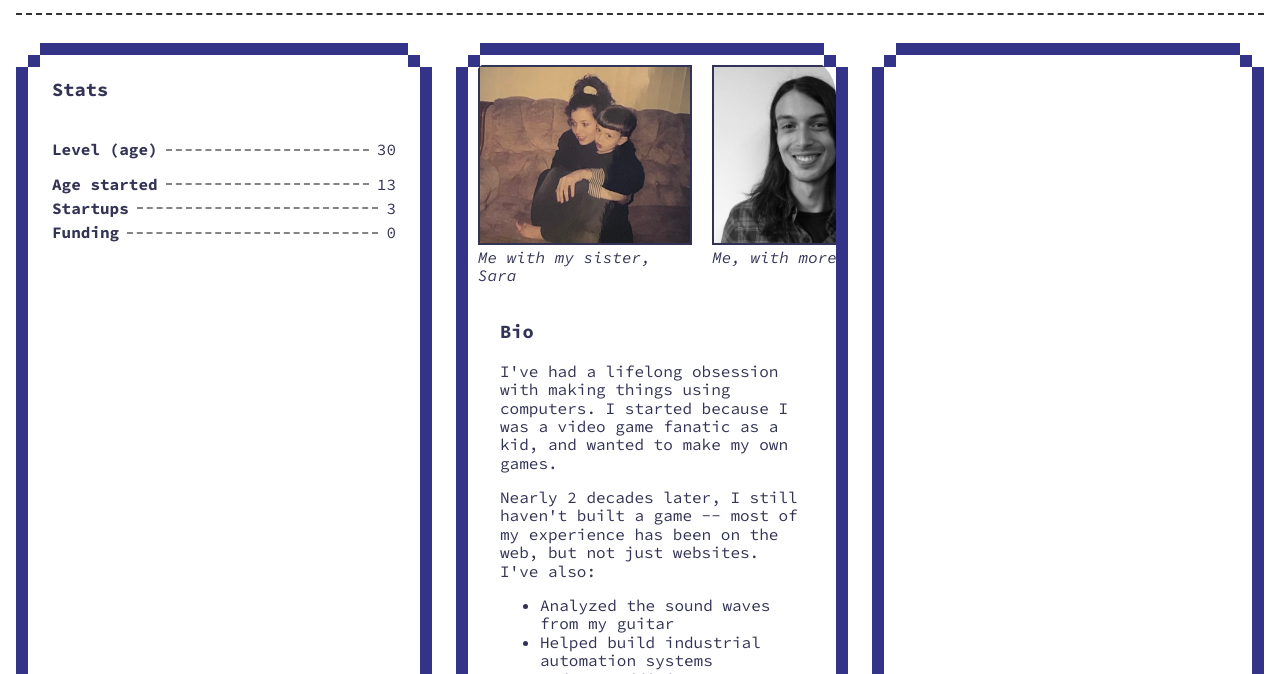
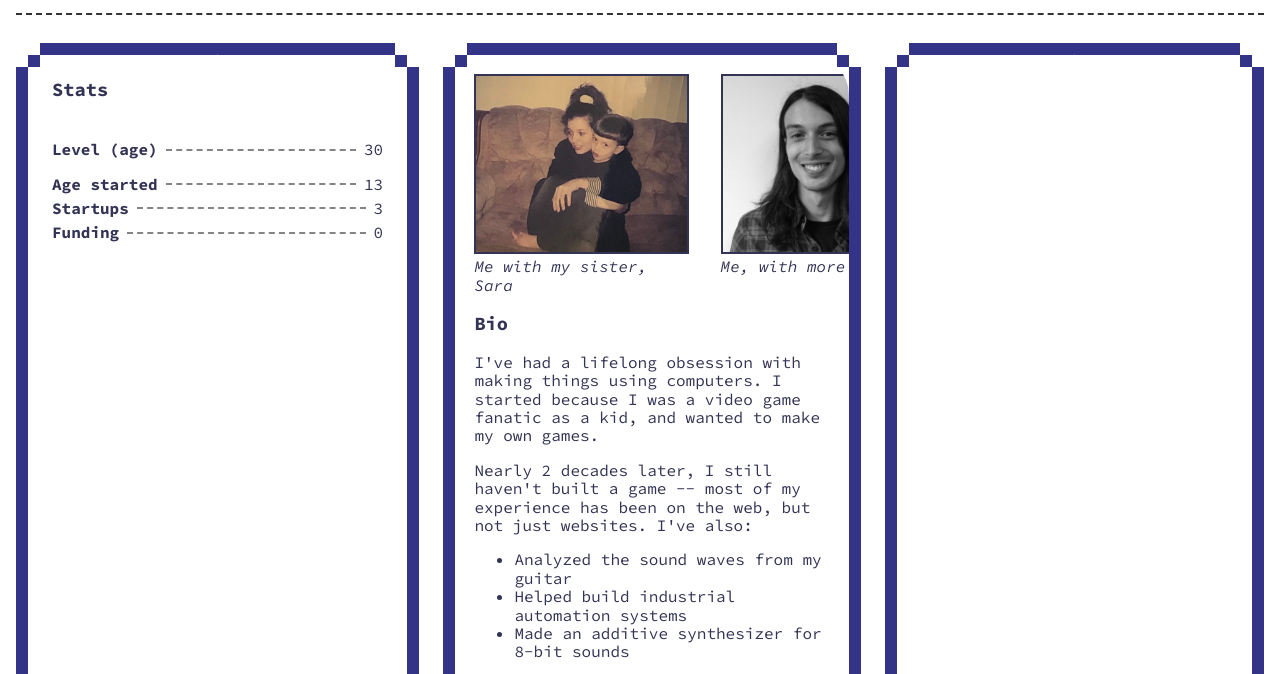
Before and after one commit to ajpocus/austinpocus.com, an Eleventy site: page index.njk in a window 1280 px wide. Shown: the part 105-779 px from the top of the page. Built offline with nearby package versions, Linux system fonts and the light colour scheme; Eleventy itself is replaced by a stand-in of ours; files that its build step writes are made by us from their sources; what eleventy-plugin-sass would draw is missing.

Commit message:
more consistent section padding, etc

```diff
--- a/css/index.scss
+++ b/css/index.scss
@@ -69,6 +69,7 @@
 
 .main-section {
     overflow: hidden;
+    padding: 1.2em;
 
     .pictures {
         display: flex;
@@ -76,7 +77,8 @@
 
     figure {
         position: relative;
-        margin: 10px;
+        margin: 0;
+        margin-right: 2em;
 
         img.picture {
             height: 180px;
@@ -91,6 +93,8 @@
     }
 
     .content {
-        padding: 0.5em 2em;
+        h3 {
+            margin: 1em 0;
+        }
     }
 }
```
